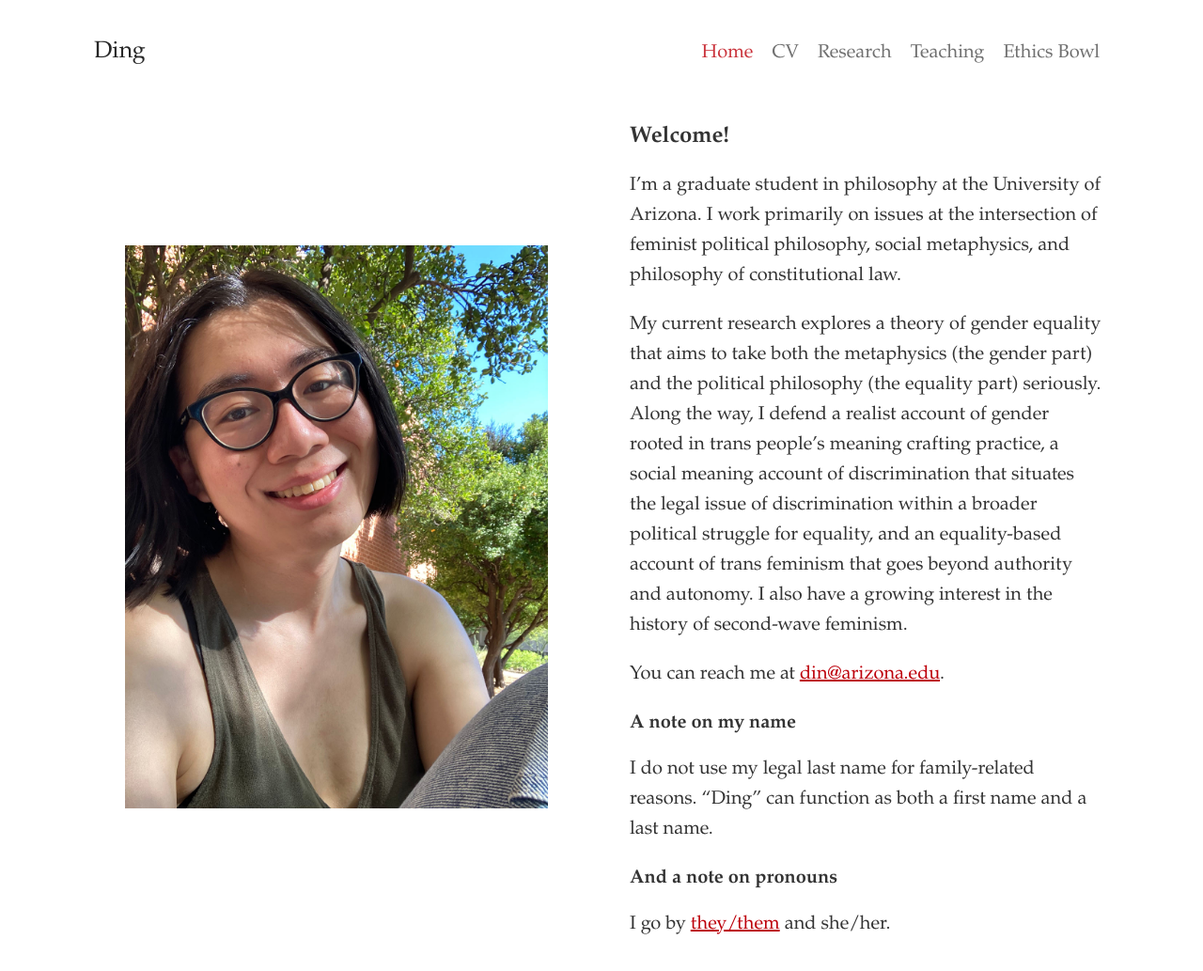
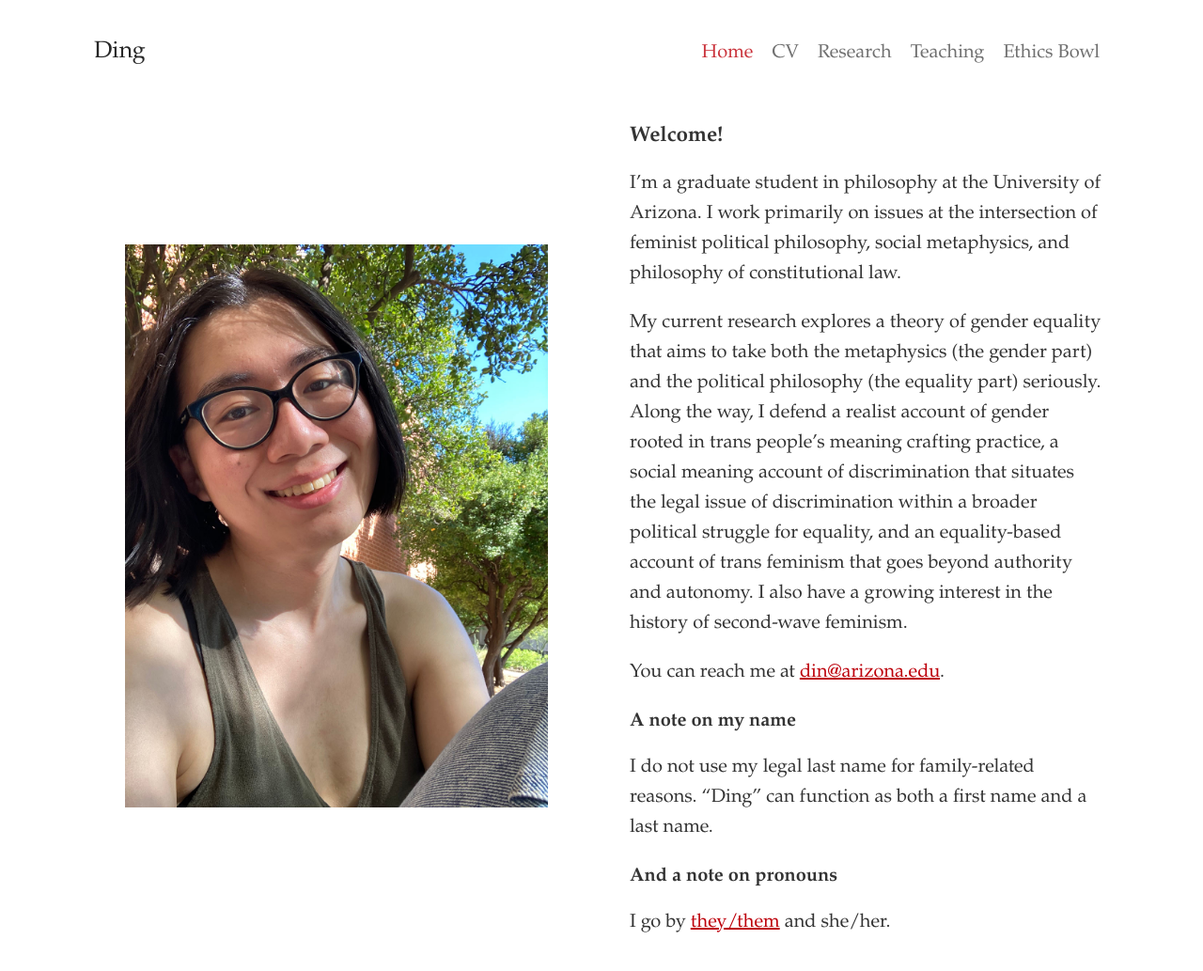
Before and after one commit to dingherself/dingherself.github.io, a Jekyll site: the page built from index.html, in a window 1280 px wide and 1079 px high. Shown: the top 1033 px of the window at 94% size. Built offline with Jekyll 4.4.1, drawn with Linux system fonts in a browser that asks for light colours; nearby versions of some CDN libraries; some web fonts are replaced.

Commit message:
improve responsive design

```diff
--- a/_includes/navbar.html
+++ b/_includes/navbar.html
@@ -1,4 +1,4 @@
-<div class="container mt-3 mb-3" style="padding-left: 1.5em; padding-right: 1.5em;">
+<div class="container mt-3 mb-2 mb-lg-3" style="padding-left: 1.5em; padding-right: 1.5em;">
   <nav class="navbar sticky-top navbar-expand-md navbar-light" style="background-color: #ffffff;">
     <a class="navbar-brand mb-0" style="font-weight: 400; color: #272727;" href="https://www.dingphil.com">Ding</a>
     <button class="navbar-toggler" type="button" data-toggle="collapse" data-target="#navbarResponsive" aria-controls="navbarResponsive" aria-expanded="false" aria-label="Toggle navigation">
--- a/_layouts/home.html
+++ b/_layouts/home.html
@@ -33,15 +33,15 @@
     <div class="container px-3">
       <div class="row justify-content-center align-items-center gx-5">
         {%- if page.headerpicurl -%}
-        <div class="col-12 col-md-7 col-lg-6 col-xxl-5">
-          <p style="text-align:center;"><a href="{{ page.headerpicurl | prepend: site.baseurl }}"><img class="img-fluid mt-2 float-left mw-100" style="width: 450px;" src="{{ page.headerpicurl | prepend: site.baseurl }}" alt="{{ page.headerpicalt }}"></a></p>
+        <div class="col-11 col-md-6 col-xxl-5 mt-2 mt-lg-0">
+          <p style="text-align:center;"><a href="{{ page.headerpicurl | prepend: site.baseurl }}"><img class="img-fluid mt-2 float-left mw-100 headerphoto" src="{{ page.headerpicurl | prepend: site.baseurl }}" alt="{{ page.headerpicalt }}"></a></p>
           {%- if page.headerpictext -%}
             <p style="text-align:center; color: #777; margin-top: -0.5rem;"><small>{{ page.headerpictext }}</small></p>
           {%- endif -%}
         </div>
-        <div class="col-12 col-lg-6 col-xxl-7">
+        <div class="col-12 col-md-6 col-xxl-7 maincontent">
       {%- else -%}
-        <div class="col-12 col-md-11 col-xxl-10">
+        <div class="col-12 col-lg-8 col-xxl-7 maincontent">
       {%- endif -%}
         {{ content }}
         </div>
@@ -51,7 +51,7 @@
 
   <footer class="container" style="padding-bottom: 3rem;">
     <div class="row justify-content-center">
-      <div class="col-12 col-md-11 col-xxl-10">
+      <div class="col-12 col-lg-8 col-xxl-7">
         <!--{% include footer.html %}-->
       </div>
     </div>
--- a/_layouts/simple.html
+++ b/_layouts/simple.html
@@ -17,7 +17,7 @@
 
     <footer class="container" style="padding-bottom: 3rem;">
       <div class="row justify-content-center">
-        <div class="col-12 col-md-11 col-xxl-10">
+        <div class="col-12 col-lg-8 col-xxl-7">
           <!--{% include footer.html %}-->
         </div>
       </div>
--- a/assets/ding.scss
+++ b/assets/ding.scss
@@ -41,11 +41,11 @@
 );
 
 $h1-font-size: (
-  $font-size-base * 1.5
+  $font-size-base * 1.35
 );
 
 $h2-font-size: (
-  $font-size-base * 1.2
+  $font-size-base * 1.125
 );
 
 $h3-font-size: (
@@ -91,14 +91,21 @@
   font-variant-numeric: oldstyle-nums;
 }
 
+@include media-breakpoint-up(lg) {
+  html {
+    font-size: 19px;
+  }
+}
+
 @include media-breakpoint-up(xl) {
   html {
     font-size: 20px;
-    font-variant-ligatures: common-ligatures;
-    font-variant-ligatures: discretionary-ligatures;
-    font-variant-ligatures: no-historical-ligatures;
-    font-variant-ligatures: contextual;
-    font-variant-numeric: oldstyle-nums;
+  }
+}
+
+@include media-breakpoint-up(xxl) {
+  html {
+    font-size: 21px;
   }
 }
 
@@ -152,3 +159,23 @@
   --bs-gutter-x: 4.5rem !important;
   --bs-gutter-y: 4.5rem !important;
 }
+
+.maincontent {
+  max-width: 660px;
+ }
+
+ .headerphoto {
+  width: 425px;
+ }
+
+ @include media-breakpoint-up(md) {
+  .headerphoto {
+    width: 435px;
+  }
+}
+
+@include media-breakpoint-up(xl) {
+  .headerphoto {
+    width: 450px;
+  }
+}
--- a/index.html
+++ b/index.html
@@ -7,7 +7,7 @@
 headerpicalt: "A picture of me looking into the camera, smiling."
 ---
 
-<h1 style="font-size: 1.2rem">Welcome!</h1>
+<h1 style="font-size: 1.125rem">Welcome!</h1>
 
 <p>I’m a graduate student in philosophy at the University of Arizona. I work primarily on issues at the intersection of feminist political philosophy, social metaphysics, and philosophy of constitutional law.</p>
 
```
Also changed, not shown: _layouts/default.html (+5 -5 lines).
